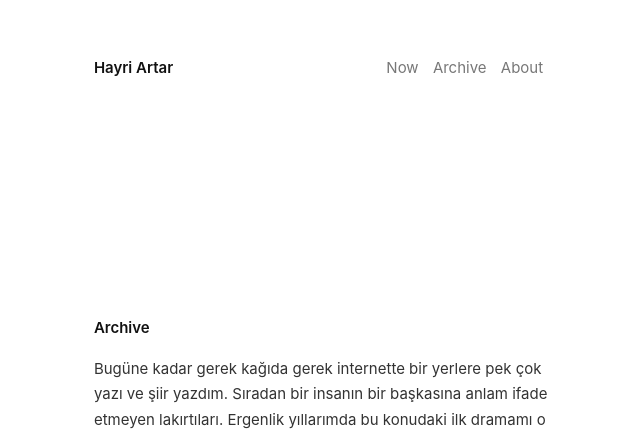
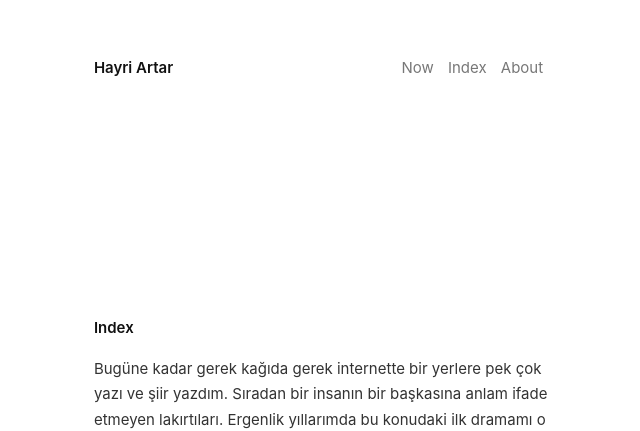
Before and after one commit to hayriartar/hayriartar.github.io, a Jekyll site: the page built from index/index.html, in a window 1280 px wide. Shown: the top 431 px of the page, without its empty margins (319-959 px from the left). Built offline with Jekyll 4.4.1, drawn with Linux system fonts in a browser that asks for light colours.

Commit message:
some css changes

```diff
--- a/_includes/navbar.html
+++ b/_includes/navbar.html
@@ -1,5 +1,5 @@
 <div class="navbar" id="nav-menu">
   <a href="{{ '/now/' | relative_url }}">Now</a>
-  <a href="{{ '/archive/' | relative_url }}">Archive</a>
+  <a href="{{ '/index/' | relative_url }}">Index</a>
   <a href="{{ '/about/' | relative_url }}">About</a>
 </div>
--- a/archive/index.html
+++ b/index/index.html
@@ -1,6 +1,6 @@
 ---
 layout: default
-title: Archive
+title: Index
 ---
 
 
```
